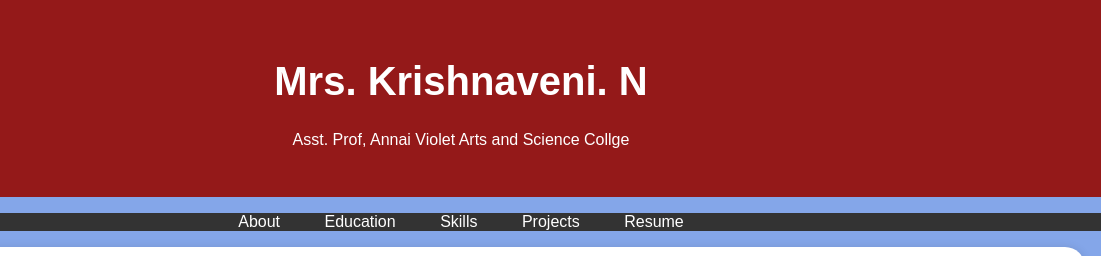
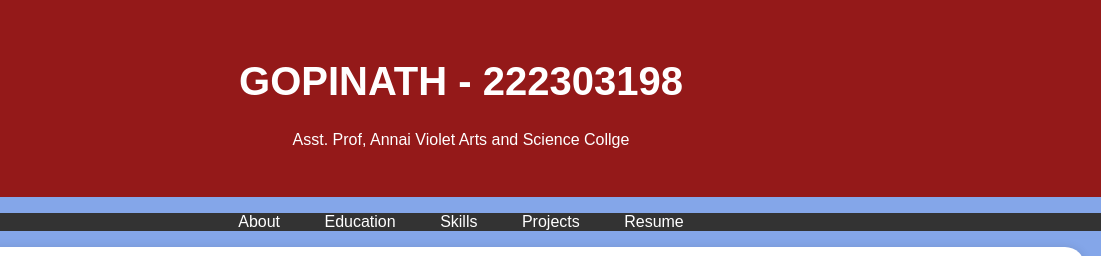
Before and after one commit to GOPINATH3101/Gopinath, a plain HTML site: page index.html in a window 1280 px wide. Shown: the top 256 px of the page, 179-1280 px from the left. Drawn offline with Linux system fonts and the light colour scheme.

Commit message:
Update index.html

```diff
--- a/index.html
+++ b/index.html
@@ -96,7 +96,7 @@
         <div class="header-content">
             <!-- Add your profile picture here -->
             <img src="./pic.jpg" alt="Your Profile Picture" class="profile-picture">
-            <h1>Mrs. Krishnaveni. N</h1>
+            <h1> GOPINATH - 222303198 </h1>
             <p> Asst. Prof, Annai Violet Arts and  Science Collge</p>
         </div>
     </header>
```
